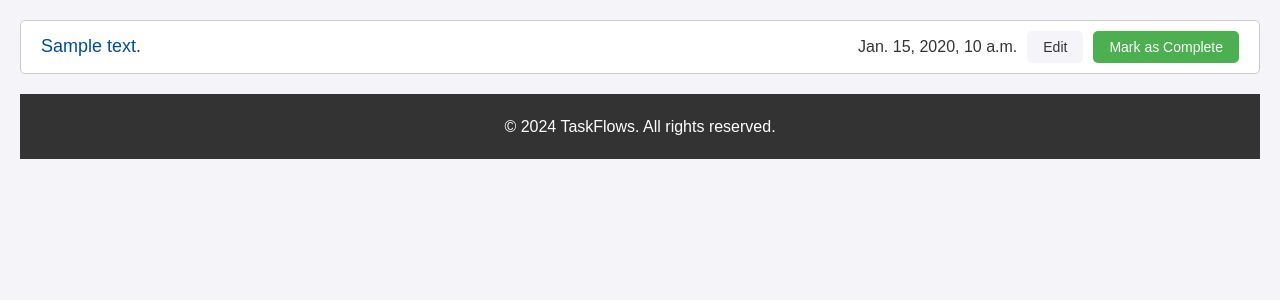
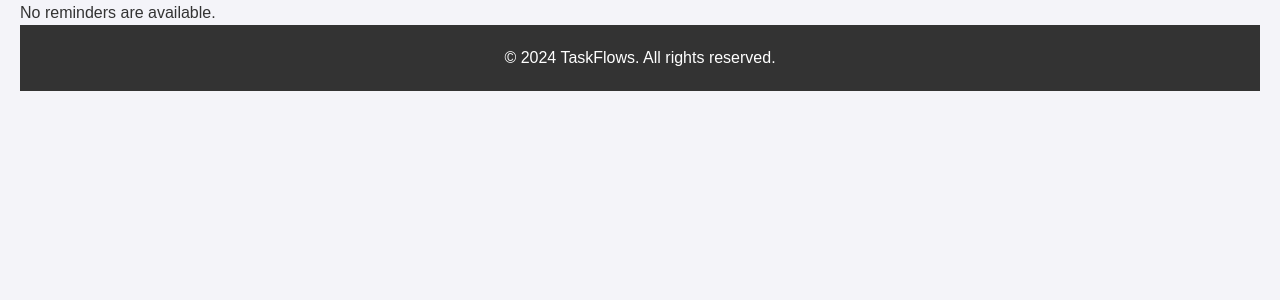
Before and after one commit to SamuelAirs/FinalProjectSamuelAyers, a Django app: page /reminders/ in a window 1280 px wide. Shown: the part 245-545 px from the top of the page. Run offline with Django 5.2, Linux system fonts and the light colour scheme; a user stored in the database is signed in; tables that the repository leaves empty hold one stand-in row (values such as "Sample post").

Commit message:
mark as complete now working and home only shows active reminders

```diff
--- a/taskFlows/reminders/templates/reminders/base.html
+++ b/taskFlows/reminders/templates/reminders/base.html
@@ -18,8 +18,8 @@
                 <ul>
                     <li><a href="{% url 'reminders:index' %}">Home</a></li>
                     <li><a href="{% url 'reminders:createReminder' %}">New Reminder</a></li>
-                    <li><a href="{% url 'reminders:' %}">Completed Reminders</a></li>
-                    <li><a href="{% url 'reminders:' %}">Calendar</a></li>
+                    <li><a href="{% url 'reminders:index' %}">Completed Reminders</a></li>
+                    <li><a href="{% url 'reminders:index' %}">Calendar</a></li>
                 </ul>
             </nav>
             <form action="{% url 'logout' %}" method="post" class="logout-form">
--- a/taskFlows/reminders/templates/reminders/index.html
+++ b/taskFlows/reminders/templates/reminders/index.html
@@ -9,8 +9,10 @@
             <li>
                 <a href="{% url 'reminders:detail' reminder.id %}">{{ reminder.reminderDescription }}</a>
                 <p>{{ reminder.reminderDueDateEnd }}</p>
-                <button class="edit-btn">Edit</button>
-                <button class="complete-btn">Mark as Complete</button>
+                <form action="{% url 'reminders:toggleCompletion' reminder.id %}" method="post">
+                    {% csrf_token %}
+                    <button type="submit" class="complete-btn">Mark as Complete</button>
+                </form>
             </li>
         {% endfor %}
         </ul>
--- a/taskFlows/reminders/urls.py
+++ b/taskFlows/reminders/urls.py
@@ -4,7 +4,8 @@
 
 app_name = 'reminders'
 urlpatterns = [
-    path("", views.IndexView.as_view(), name="index"),
+    path("", views.index.as_view(), name="index"),
     path("<int:reminders_id>/", views.detail, name='detail'),
     path('new/', views.createReminder, name='createReminder'),
+    path('toggle/<int:reminder_id>/', views.toggleCompletion, name='toggleCompletion'),
 ]
--- a/taskFlows/reminders/views.py
+++ b/taskFlows/reminders/views.py
@@ -1,27 +1,25 @@
 from django.shortcuts import render
 
 # Create your views here.
-from django.http import HttpResponse, Http404
+from django.http import HttpResponse, Http404, HttpResponseRedirect
 from django.template import loader
-from django.shortcuts import render, redirect
+from django.shortcuts import render, redirect, get_object_or_404
 from django.views import generic
+from django.urls import reverse
+
 
 from .models import reminderBase
 from .forms import reminderForm
 
-class IndexView(generic.ListView):
+class index(generic.ListView):
     template_name = 'reminders/index.html'
     context_object_name = "latestReminderList"
 
     def get_queryset(self):
-        return reminderBase.objects.order_by("reminderCreationTime")[:]
+        # Filter to show only reminders that have not been marked as complete
+        return reminderBase.objects.filter(reminderCompletion=False).order_by("reminderCreationTime")
 
 
-def index(request):
-    latestReminderList = reminderBase.objects.order_by("reminderCreationTime")[:5]
-    template = loader.get_template("reminders/index.html")
-    context = {"latestReminderList": latestReminderList,}
-    return HttpResponse(template.render(context,request))
 
 def reminder(request, reminders_id):
     return HttpResponse("You're looking at reminder %s." % reminders_id)
@@ -41,3 +39,9 @@
     else:
         form = reminderForm()
     return render(request, 'reminders/createReminder.html', {'form': form})
+
+def toggleCompletion(request, reminder_id):
+    reminder = get_object_or_404(reminderBase, pk=reminder_id)
+    reminder.reminderCompletion = True  # Set the reminder as completed
+    reminder.save()
+    return HttpResponseRedirect(reverse('reminders:index'))  # Redirect back to the index
```
